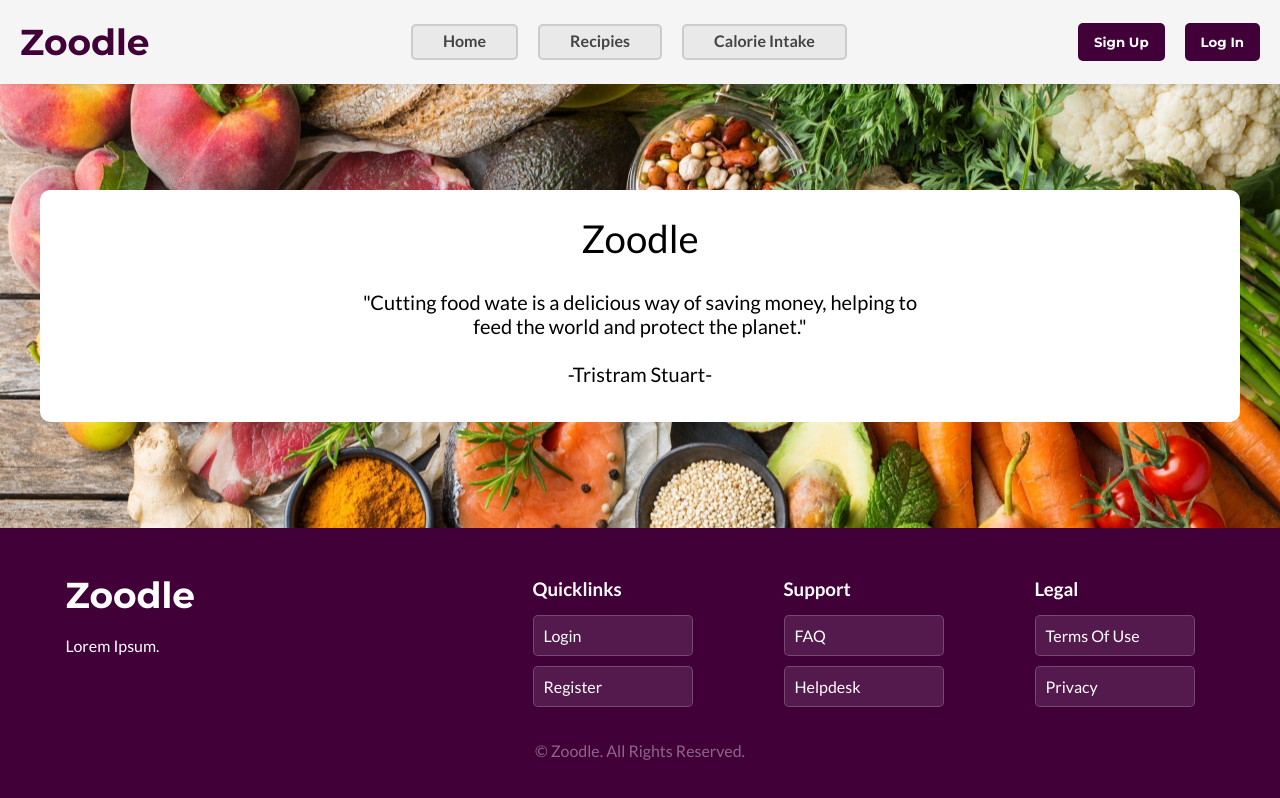
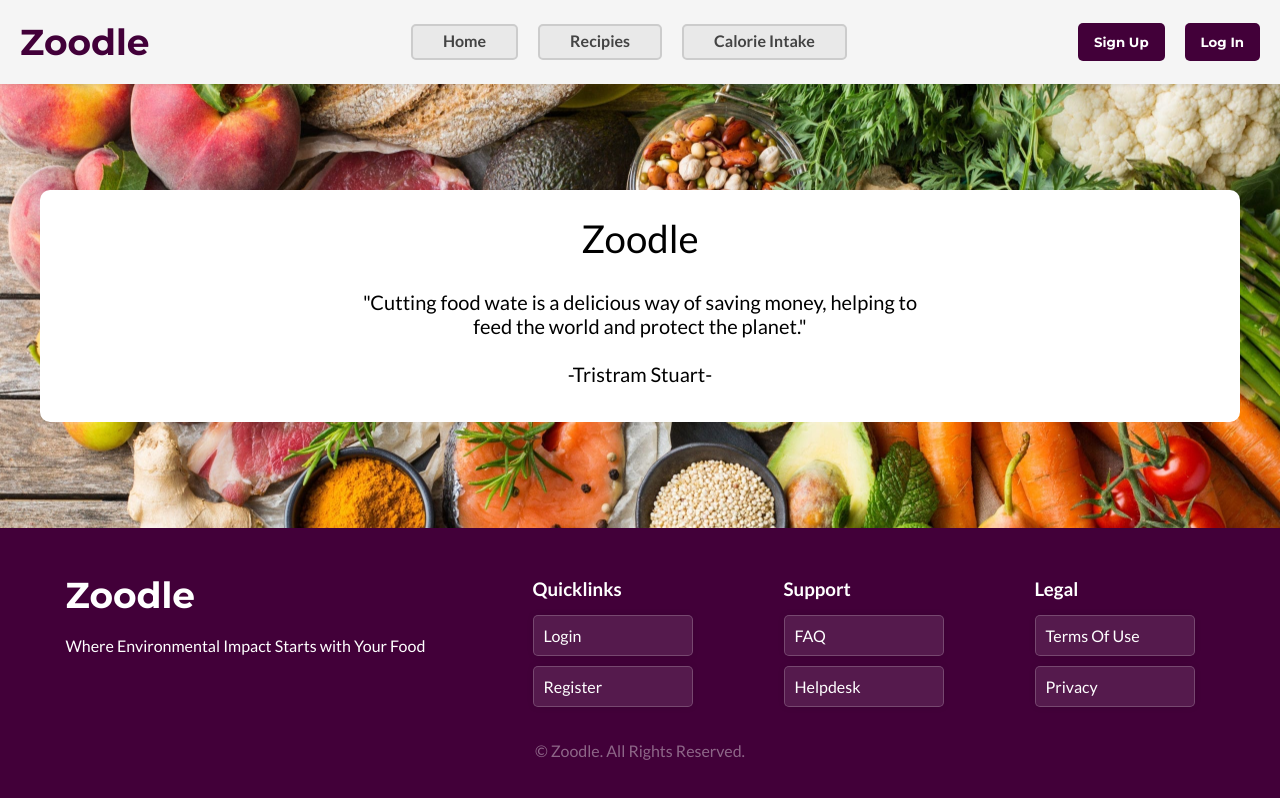
Before and after one commit to mr-mohit/RecipeApp_SoftDeve_Group1, a React (Create React App) app in the folder zoodle/: page / in a window 1280 px wide. Built offline with nearby package versions, Linux system fonts and the light colour scheme.

Commit message:
quote correction

```diff
--- a/zoodle/src/components/SiteFooter.js
+++ b/zoodle/src/components/SiteFooter.js
@@ -7,7 +7,7 @@ function SiteFooter() {
                 <div className="brand col-33">
                     <h2 className="site-name">Zoodle</h2>
                     <p>
-                        Lorem Ipsum.
+                        Where Environmental Impact Starts with Your Food
                     </p>
                 </div>
 
```
Also changed, not shown: 1 other file (tests, documents, lock files or other folders).
